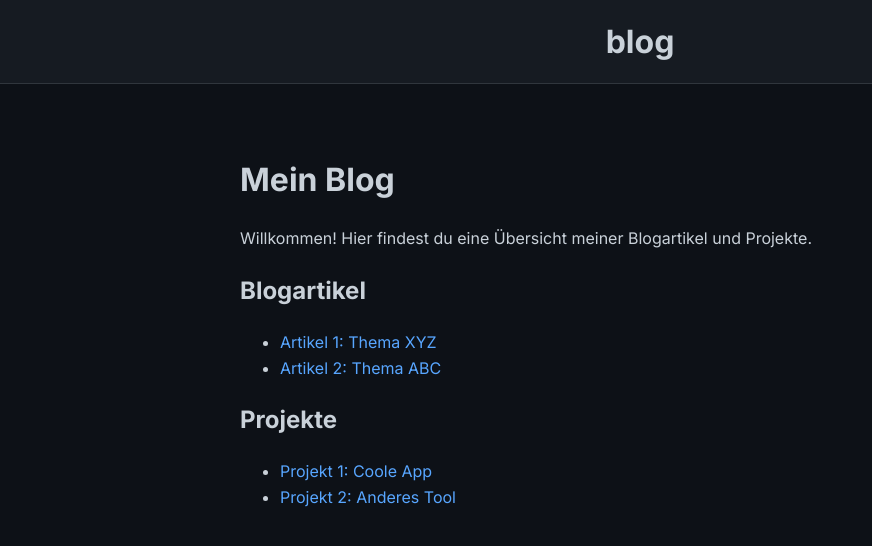
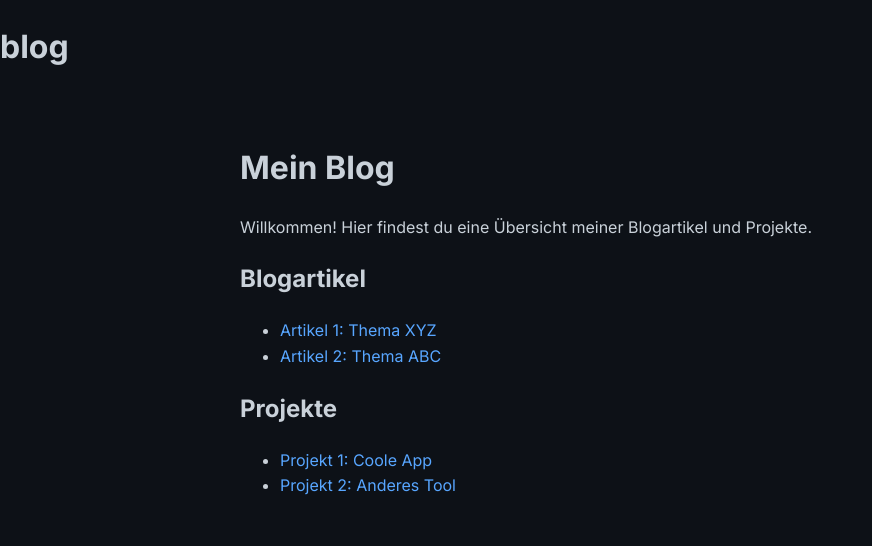
Before and after one commit to fpiesik/blog, a Jekyll site: the page built from index.md, in a window 1280 px wide. Shown: the top 546 px of the page, without its empty margins (0-872 px from the left). Built offline with Jekyll 4.4.1, drawn with Linux system fonts in a browser that asks for light colours.

Commit message:
Update default.html

```diff
--- a/_layouts/default.html
+++ b/_layouts/default.html
@@ -3,7 +3,7 @@
 <head>
   <meta charset="UTF-8">
   <meta name="viewport" content="width=device-width, initial-scale=1.0">
-  <!-- <title>{{ page.title | default: "Mein Blog" }}</title> -->
+  <title>{{ page.title | default: "Mein Blog" }}</title>
   <link href="https://fonts.googleapis.com/css2?family=Inter:wght@400;700&display=swap" rel="stylesheet">
   <style>
     body {
@@ -21,16 +21,6 @@
     a:hover {
       text-decoration: underline;
     }
-    header {
-      background-color: #161b22; /* Etwas dunkler als der Haupt-Hintergrund */
-      padding: 1rem;
-      text-align: center;
-      border-bottom: 1px solid #30363d;
-    }
-    header h1 {
-      margin: 0;
-      color: #c9d1d9; /* Helle Schrift für den Header */
-    }
     main {
       max-width: 800px;
       margin: 2rem auto;
```
